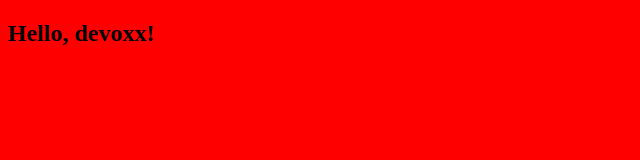
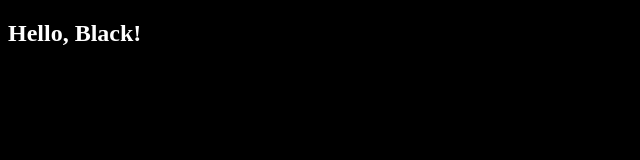
Before and after one commit to amansanghvi/spin-kub-test-2, a plain HTML site: page content/index.html in a window 1280 px wide. Shown: the whole page, without its empty margins (0-640 px from the left). Drawn offline with Linux system fonts and the light colour scheme.

Commit message:
Update index.html

```diff
--- a/content/index.html
+++ b/content/index.html
@@ -1,6 +1,6 @@
 <!DOCTYPE html>
 <html>
-  <body style="background-color:red">
-    <h2>Hello, devoxx!</h2>
+  <body style="background-color:black">
+    <h2 style="color:white">Hello, Black!</h2>
   </body>
 </html>
```
